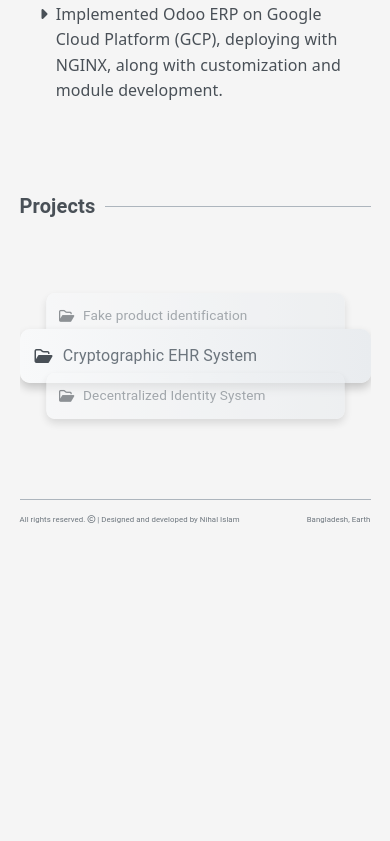
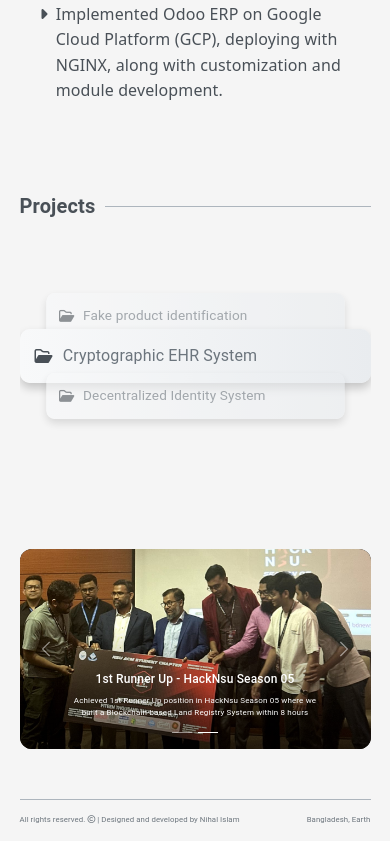
Before and after one commit to nihalislam01/Nihal, a React (Create React App) app: page / in a window 390 px wide. Shown: the part 2032-2873 px from the top of the page. Before the commit the page ends 2573 px from the top, so only its background shows below. Built offline with nearby package versions, Linux system fonts and the light colour scheme.

Commit message:
version3.0: add feature section

```diff
--- a/src/App.js
+++ b/src/App.js
@@ -6,6 +6,7 @@ import About from './components/About';
 import Credit from './components/Credit';
 import Experience from './components/Experience';
 import Project from './components/Project';
+import Feature from './components/Feature';
 
 function App() {
   return (
@@ -15,6 +16,7 @@ function App() {
       <About />
       <Experience />
       <Project />
+      <Feature />
       <Credit />
     </Box>
   );
--- /dev/null
+++ b/src/components/Feature.js
@@ -0,0 +1,50 @@
+import { motion, useInView } from "framer-motion";
+import { useRef } from "react";
+import Carousel from "react-bootstrap/Carousel";
+import { bottomFadeUp } from "../utils/Animation";
+
+import '../styles/Feature.css';
+
+const features = [
+    {
+        image: "assets/feature1.jpeg",
+        title: "Performer of the Month - Hubxpert",
+        description: "Awarded Performer of the Month for exceptional performance and dedication to project success during my first month as a Software Engineer"
+    },
+    {
+        image: "assets/feature2.jpeg",
+        title: "1st Runner Up - HackNsu Season 05",
+        description: "Achieved 1st Runner Up position in HackNsu Season 05 where we built a Blockchain-based Land Registry System within 8 hours"
+    },
+]
+
+const Feature = () => {
+
+    const ref = useRef(null);
+    const isInView = useInView(ref, {once: true, margin: "-50px"});
+
+    return (
+        <section ref={ref} id="feature" className="section-container feature">
+            <motion.div className="about-me-motion" initial="hidden" animate={isInView ? "visible" : "hidden"} variants={bottomFadeUp}>
+                <Carousel className="feature-carousel">
+                    {features.map((feature, index) => (
+                        <Carousel.Item key={index}>
+                            <div className="feature-img-wrapper">
+                                <img className="feature-img" src={feature.image} alt={index}/>
+                                <div className="feature-overlay"></div>
+                            </div>
+                            <div className="caption-bg">
+                                <Carousel.Caption>
+                                    <h4 className="feat-title">{feature.title}</h4>
+                                    <p className="feat-desc">{feature.description}</p>
+                                </Carousel.Caption>
+                            </div>
+                        </Carousel.Item>
+                    ))}
+                </Carousel>
+            </motion.div>
+        </section>
+    );
+}
+
+export default Feature;
--- a/src/components/Navbar.js
+++ b/src/components/Navbar.js
@@ -19,6 +19,10 @@ const sections = [
     {
         title: "Project",
         link: "#project"
+    },
+    {
+        title: "Feature",
+        link: "#feature"
     },
 ]
 
--- /dev/null
+++ b/src/styles/Feature.css
@@ -0,0 +1,112 @@
+.feature {
+    margin-bottom: 100px;
+    padding-top: 50px;
+}
+
+.feature-img {
+    width: 100%;
+    height: 100%;
+    object-fit: cover;
+    display: block;
+    border-radius: 12px;
+    position: relative;
+    background-color: #000;
+}
+
+.feature-overlay {
+    position: absolute;
+    bottom: 0;
+    left: 0;
+    width: 100%;
+    height: 60%; /* adjust shade height */
+    background: linear-gradient(to top, rgba(0, 0, 0, 0.6), transparent);
+    border-radius: 0 0 12px 12px;
+  }
+
+.feature-img-wrapper {
+    position: relative;
+    width: 100%;
+    height: 100%;
+    display: flex;
+    align-items: center;
+    justify-content: center;
+}
+
+
+.carousel-item {
+    height: 550px;
+}
+
+.feature-carousel {
+    width: 100%;
+    height: 100%;
+    padding: 0px;
+}
+
+@media only screen and (max-width: 1024px) {
+    .feature {
+        padding-top: 20px;
+    }
+    .carousel-item {
+        height: 400px;
+    }
+    .feat-title {
+        font-size: 20px !important;
+    }
+    .feat-desc {
+        font-size: 14px !important;
+    }
+}
+
+@media only screen and (max-width: 768px) {
+    .feature {
+        margin-bottom: 80px;
+    }
+    .carousel-item {
+        height: 350px;
+    }
+    .feat-title {
+        font-size: 14px !important;
+    }
+    .feat-desc {
+        font-size: 12px !important;
+        margin-bottom: 0px;
+    }
+    .feature-carousel .carousel-control-prev-icon,
+    .feature-carousel .carousel-control-next-icon {
+      width: 24px;
+      height: 24px;
+    }
+    .feature-carousel .carousel-indicators [data-bs-target] {
+        margin-bottom: -10px;
+        width: 30px;
+        height: 2px;
+    }
+}
+
+@media only screen and (max-width: 425px) {
+    .feature {
+        margin-bottom: 50px;
+        padding-top: 0px;
+    }
+    .carousel-item {
+        height: 200px;
+    }
+    .feat-title {
+        font-size: 12px !important;
+    }
+    .feat-desc {
+        font-size: 8px !important;
+        margin-bottom: -10px;
+    }
+    .feature-carousel .carousel-control-prev-icon,
+    .feature-carousel .carousel-control-next-icon {
+      width: 18px;
+      height: 18px;
+    }
+    .feature-carousel .carousel-indicators [data-bs-target] {
+        margin-bottom: -10px;
+        width: 20px;
+        height: 1px;
+    }
+}
--- a/src/styles/Project.css
+++ b/src/styles/Project.css
@@ -1,6 +1,6 @@
 .carousel {
     height: 500px;
-    padding-top: 200px;
+    padding: 200px 0px;
     width: 100%;
     overflow: hidden;
     display: flex;
```
Also changed, not shown: public/assets/feature2.jpeg (added), 1 other file (tests, documents, lock files or other folders).
